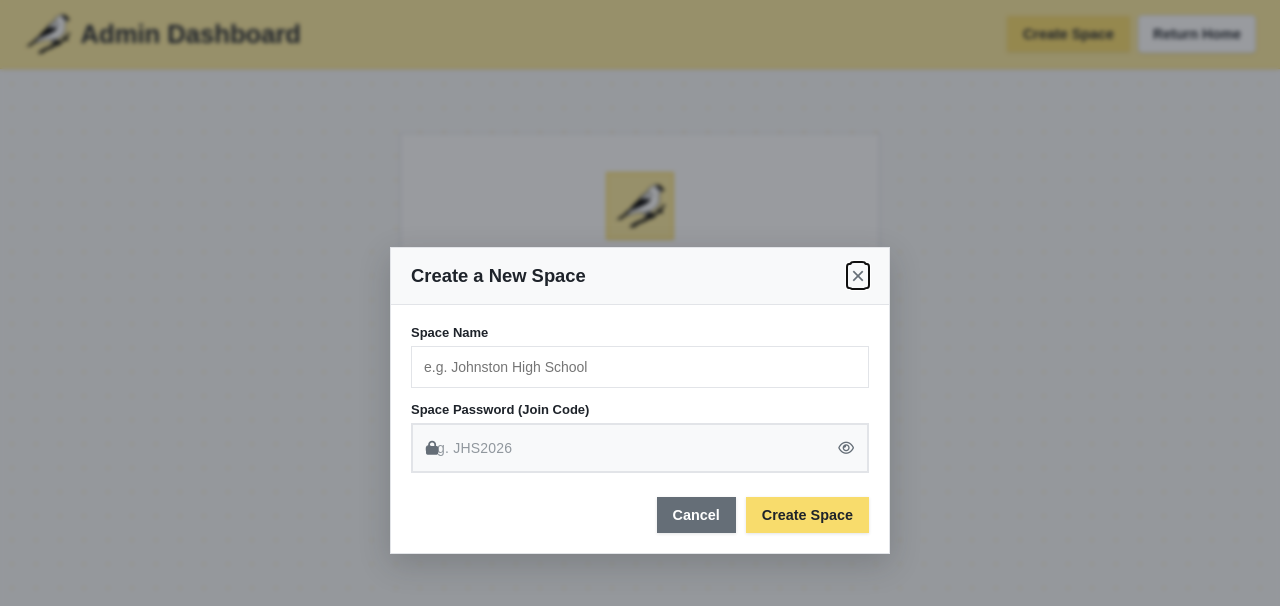
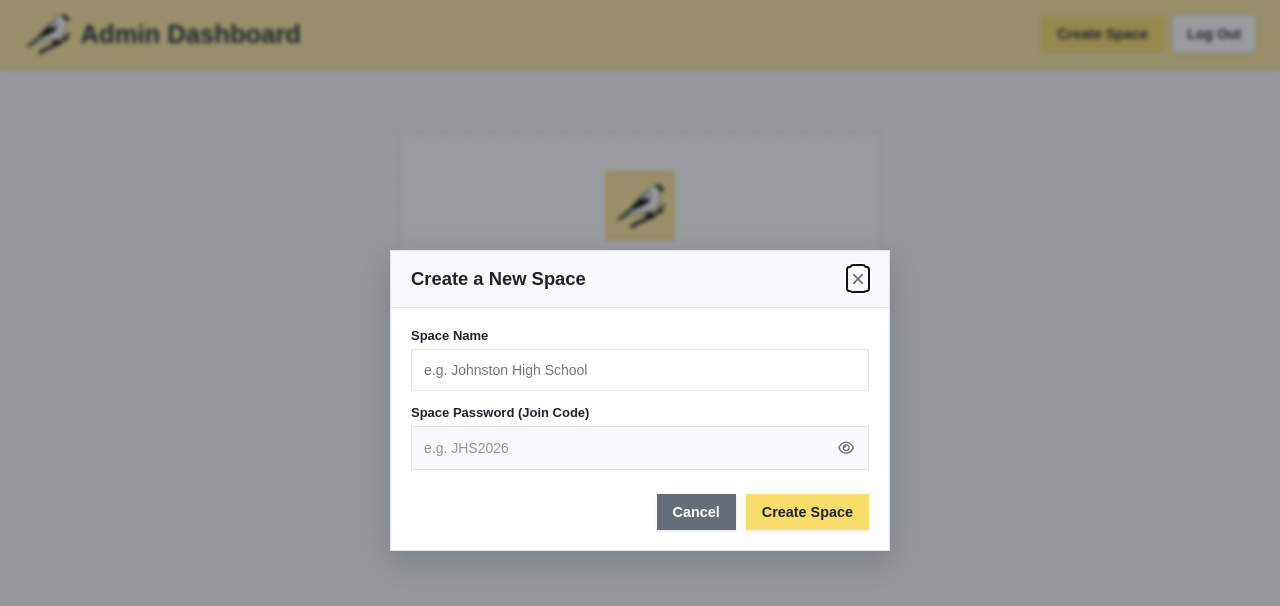
Before and after one commit to byscreamice/JHSVolunteering, a Flask app: page /admin in a window 1280 px wide, after a click on "Create Space". Shown: the top 606 px of the page. Run offline with Flask 3, Linux system fonts and the light colour scheme; the visitor is signed in with stand-in values (Sample User, id 1); data that the repository does not hold is empty; some libraries are stand-ins or nearby versions; some web fonts are replaced.

Commit message:
fixed some bugs

```diff
--- a/app.py
+++ b/app.py
@@ -167,6 +167,7 @@ def leave_space():
 @app.route("/admin")
 def admin():
     if not session.get("is_admin"):
+        session.pop("admin_space_id", None)
         return redirect("/?error=auth")
     execute_db("DELETE FROM opportunities WHERE date < ?", (str(date.today()),))
     admin_space_id = session.get("admin_space_id")
@@ -256,6 +257,7 @@ def delete_space(id):
 def login():
     if request.form.get("password") == "admin123":
         session["is_admin"] = True
+        session.pop("admin_space_id", None)
         return redirect("/admin")
     else:
         return redirect("/?error=1")
--- a/static/style.css
+++ b/static/style.css
@@ -414,50 +414,90 @@ header {
     align-items: center;
     width: 100%;
     background-color: var(--nest-white);
-    border: 1.5px solid var(--border-subtle);
+    border: 1px solid var(--border-subtle);
+    border-radius: 0;
     transition: border-color 0.2s ease, box-shadow 0.2s ease, background-color 0.2s ease;
 }
 
 .space-password-field:focus-within {
     border-color: var(--goldfinch-yellow);
     background-color: #FFFFFF;
-    box-shadow: 0 0 0 3px rgba(248, 220, 108, 0.35);
+    box-shadow: 0 0 0 2px rgba(248, 220, 108, 0.35);
 }
 
 .space-password-icon {
     position: absolute;
-    left: 14px;
+    left: 18px;
+    top: 50%;
+    transform: translateY(-50%);
     color: var(--bark-gray);
-    font-size: 14px;
+    font-size: 15px;
     pointer-events: none;
     display: flex;
     align-items: center;
     justify-content: center;
     z-index: 2;
+    transition: color 0.2s ease;
 }
 
-.space-password-input {
+.space-password-field:focus-within .space-password-icon {
+    color: var(--charcoal-wing);
+}
+
+.space-password-field.has-icon .space-password-input {
+    padding-left: 46px;
+}
+
+.space-password-field .space-password-input,
+.edit-form .space-password-field input,
+.space-gate-form .space-password-field input {
     width: 100%;
-    height: 48px;
-    padding: 12px 42px 12px 38px;
+    height: 42px;
+    min-height: 42px;
+    padding: 10px 40px 10px 12px;
     background: transparent;
     border: none;
+    outline: none;
     border-radius: 0;
-    font-size: 15px;
+    font-size: 14px;
     font-family: 'Google Sans', sans-serif;
     color: var(--charcoal-wing);
-    letter-spacing: 1.5px;
+    letter-spacing: 1px;
     box-sizing: border-box;
+    box-shadow: none;
 }
 
-.space-password-input:focus {
+.space-password-field .space-password-input:focus,
+.edit-form .space-password-field input:focus,
+.space-gate-form .space-password-field input:focus {
     outline: none;
+    border: none;
+    box-shadow: none;
 }
 
-.space-password-input::placeholder {
+.space-password-field .space-password-input::placeholder {
     color: var(--bark-gray);
     opacity: 0.7;
-    letter-spacing: 0.2px;
+    letter-spacing: normal;
+}
+
+.space-gate-password-field {
+    background-color: var(--nest-white);
+    border: 1px solid var(--border-subtle);
+}
+
+.space-gate-password-field:focus-within {
+    background-color: #FFFFFF;
+}
+
+.space-gate-password-field .space-password-input {
+    text-align: center;
+    font-size: 15px;
+    font-weight: 600;
+    height: 46px;
+    min-height: 46px;
+    padding: 12px 42px 12px 42px;
+    letter-spacing: 1.5px;
 }
 
 .space-password-toggle {
@@ -805,9 +845,9 @@ dialog.admin-modal::backdrop {
     color: var(--charcoal-wing);
 }
 
-.edit-form .form-group input,
-.edit-form .form-group textarea,
-.edit-form .form-group select {
+.edit-form .form-group > input,
+.edit-form .form-group > textarea,
+.edit-form .form-group > select {
     width: 100%;
     padding: 10px 12px;
     min-height: 42px;
@@ -818,9 +858,9 @@ dialog.admin-modal::backdrop {
     color: var(--charcoal-wing);
 }
 
-.edit-form .form-group input:focus,
-.edit-form .form-group textarea:focus,
-.edit-form .form-group select:focus {
+.edit-form .form-group > input:focus,
+.edit-form .form-group > textarea:focus,
+.edit-form .form-group > select:focus {
     outline: none;
     border-color: var(--goldfinch-yellow);
     box-shadow: 0 0 0 2px rgba(248, 220, 108, 0.35);
--- a/templates/admin.html
+++ b/templates/admin.html
@@ -25,7 +25,7 @@
         </div>
         <div class="header-actions">
             <button type="button" class="btn" onclick="document.getElementById('createSpaceModal').showModal()">Create Space</button>
-            <a class="btn btn-elevated" href="/">Return Home</a>
+            <a class="btn btn-elevated" href="/logout">Log Out</a>
         </div>
     </header>
 
@@ -43,9 +43,6 @@
                 <div class="form-group">
                     <label>Space Password (Join Code)</label>
                     <div class="space-password-field">
-                        <span class="space-password-icon">
-                            <i class="fas fa-lock"></i>
-                        </span>
                         <input type="password" id="createSpaceCodeInput" name="code" class="space-password-input" placeholder="e.g. JHS2026" required autocomplete="new-password">
                         <button type="button" class="space-password-toggle" onclick="togglePasswordVis('createSpaceCodeInput', this)" aria-label="Toggle password visibility">
                             <i class="far fa-eye"></i>
@@ -82,7 +79,7 @@
             <form action="/admin/access-space" method="POST" class="space-access-form">
                 <div class="form-group">
                     <label class="space-access-label">Space Password</label>
-                    <div class="space-password-field">
+                    <div class="space-password-field has-icon">
                         <span class="space-password-icon">
                             <i class="fas fa-lock"></i>
                         </span>
@@ -127,9 +124,6 @@
                     <div class="form-group">
                         <label>Space Password (Join Code)</label>
                         <div class="space-password-field">
-                            <span class="space-password-icon">
-                                <i class="fas fa-lock"></i>
-                            </span>
                             <input type="password" id="editSpaceCodeInput" name="code" value="{{ admin_space.code }}" class="space-password-input" required autocomplete="new-password">
                             <button type="button" class="space-password-toggle" onclick="togglePasswordVis('editSpaceCodeInput', this)" aria-label="Toggle password visibility">
                                 <i class="far fa-eye"></i>
```
Also changed, not shown: templates/index.html (+17 -2 lines), database.db.
